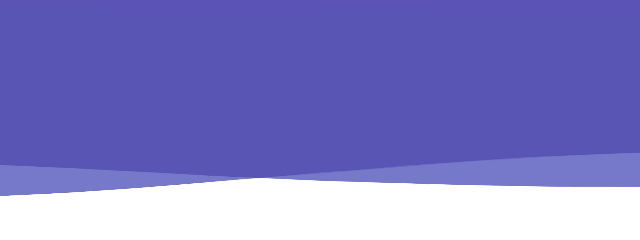
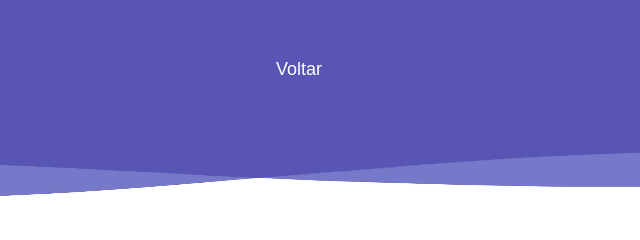
Before and after one commit to GabrielHenri554/YourresumeOficial, a plain HTML site: page PerguntasFrequentes.html in a window 1280 px wide. Shown: the top 240 px of the page, 391-1031 px from the left. Drawn offline with nearby package versions, Linux system fonts and the light colour scheme.

Commit message:
Update PerguntaFrequentes.css

```diff
--- a/assets/css/PerguntaFrequentes.css
+++ b/assets/css/PerguntaFrequentes.css
@@ -29,7 +29,7 @@ body {
     display: flex;
     justify-content: center;
     position: relative;
-    bottom: 440px;
+    bottom: 235px;
 
 
     }
```
